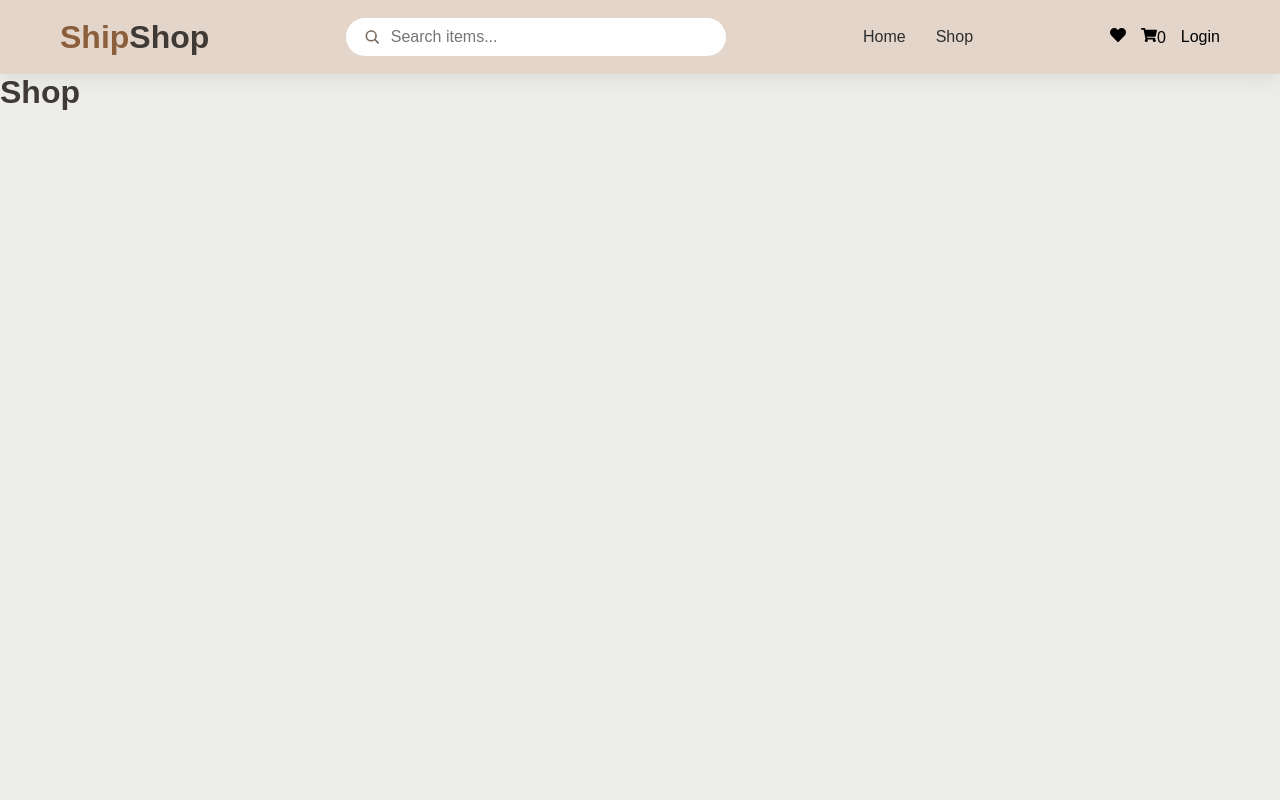
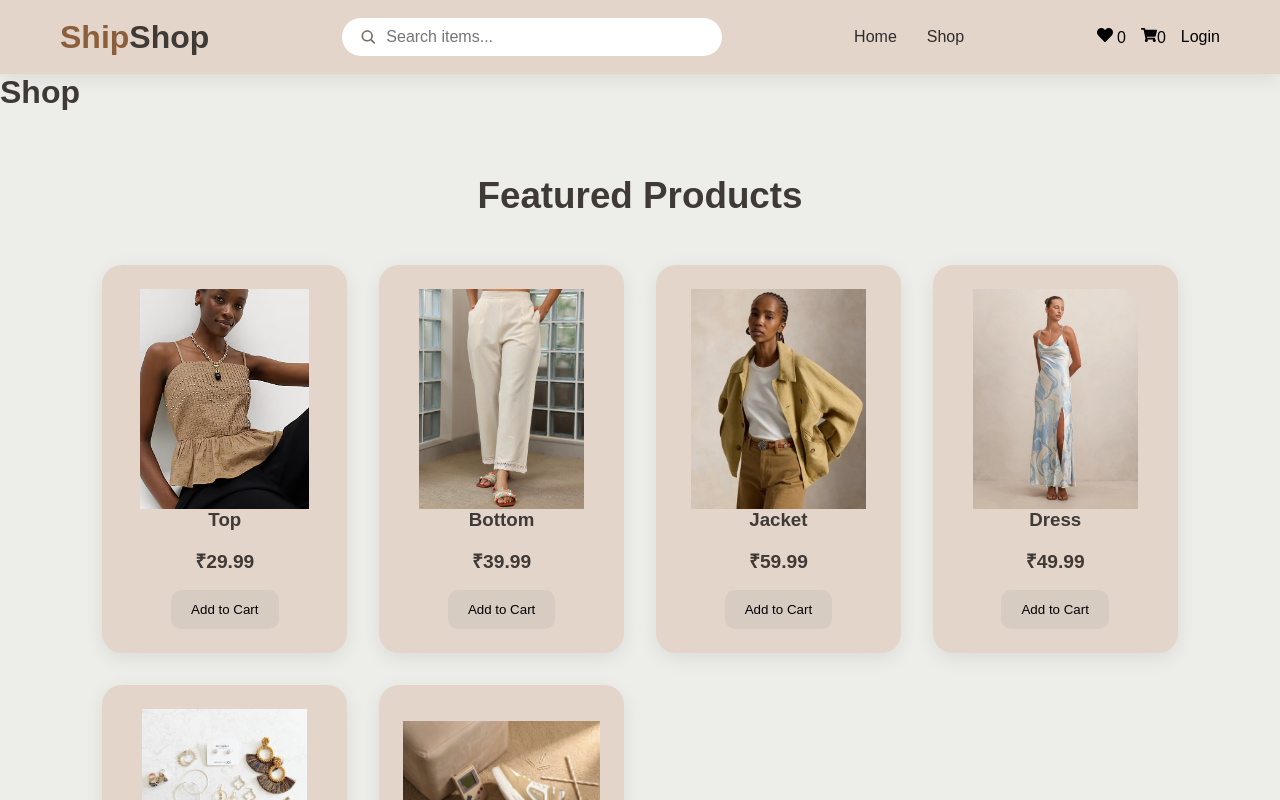
Before and after one commit to shwetha-c-hub/ShipShop, a React (Create React App) app: page /Shop in a window 1280 px wide. Shown: the top 800 px of the page. Built offline with nearby package versions, Linux system fonts and the light colour scheme.

Commit message:
added Wishlist

```diff
--- a/src/App.js
+++ b/src/App.js
@@ -5,22 +5,34 @@ import Home from "./pages/Home";
 import Shop from "./pages/Shop";
 import Cart from "./pages/Cart";
 import Login from "./pages/Login";
+import { useState } from "react";
 
 function App() {
+  const [search, setSearch] = useState("");
   <Route
     path="/product/:id"
     element={<ProductDetails />}
   />
   return (
     <>
-      <Navbar />
+      <Navbar
+        search={search}
+        setSearch={setSearch}
+      />
 
       <Routes>
-        <Route path="/" element={<Home />} />
+        <Route
+          path="/"
+          element={<Home search={search} />}
+        />
         <Route path="/Shop" element={<Shop />} />
         <Route path="/cart" element={<Cart />} />
         <Route path="/login" element={<Login />} />
         <Route path="/product/:id" element={<ProductDetails />} />
+        <Route
+          path="/shop"
+          element={<Shop search={search} />}
+        />
       </Routes>
     </>
   );
--- a/src/components/NavBar.jsx
+++ b/src/components/NavBar.jsx
@@ -4,10 +4,12 @@ import { IoSearch } from "react-icons/io5";
 import { useContext } from "react";
 import { CartContext } from "../context/CartContext";
 import { Link } from "react-router-dom";
+import { WishlistContext } from "../context/WishlistContext";
 
 
-function Navbar() {
+function Navbar({ search, setSearch }) {
     const { cart } = useContext(CartContext);
+    const { wishlist } = useContext(WishlistContext);
     const totalItems = cart.reduce((total, item) => {
         return total + item.quantity;
     }, 0);
@@ -17,7 +19,12 @@ function Navbar() {
 
             <div className="search-bar">
                 <IoSearch />
-                <input type="text" placeholder="Search items..." />
+                <input
+                    type="text"
+                    placeholder="Search items..."
+                    value={search}
+                    onChange={(e) => setSearch(e.target.value)}
+                />
             </div>
 
             <ul className="nav-links">
@@ -26,7 +33,7 @@ function Navbar() {
             </ul>
 
             <div className="nav-icons">
-                <button><FaHeart /></button>
+                <button><FaHeart /> {wishlist.length}</button>
                 <button><Link to="/cart" className="cart-btn">
                     <FaShoppingCart />
                     <span>{totalItems}</span>
--- a/src/components/ProductCard.jsx
+++ b/src/components/ProductCard.jsx
@@ -1,20 +1,29 @@
 import "../styles/ProductCard.css";
+import "../styles/WishList-btn.css"
 import { useContext } from "react";
 import { CartContext } from "../context/CartContext";
+import { WishlistContext } from "../context/WishlistContext";
 
-function ProductCard(props) {
+function ProductCard({ id, name, price, image }) {
     const { addToCart } = useContext(CartContext);
+    const { wishlist, addToWishlist, removeFromWishlist } =
+        useContext(WishlistContext);
+    const isWishlisted = wishlist.some(item => item.id === id);
     return (
         <div className="product-card">
 
-            <img src={props.image} alt={props.name} />
+            <img src={image} alt={name} />
 
-            <h3>{props.name}</h3>
+            <h3>{name}</h3>
 
-            <p className="price">₹{props.price}</p>
+            <p className="price">₹{price}</p>
 
             <button
-                onClick={() => addToCart(props)}
+                className="add-cart-btn"
+                onClick={(e) => {
+                    e.preventDefault();
+                    addToCart({ id, name, price, image });
+                }}
             >
                 Add to Cart
             </button>
--- a/src/components/Products.jsx
+++ b/src/components/Products.jsx
@@ -3,7 +3,10 @@ import products from "../data/products";
 import ProductCard from "./ProductCard";
 import { Link } from "react-router-dom";
 
-function Products() {
+function Products({ search }) {
+    const filteredProducts = products.filter((product) =>
+        product.name.toLowerCase().includes((search || "").toLowerCase())
+    );
     return (
         <section className="products">
 
@@ -11,8 +14,8 @@ function Products() {
 
             <div className="products-grid">
 
-                {products.map((product) => (
-
+                {filteredProducts.length > 0 ? (
+                    filteredProducts.map((product) => (
                         <Link
                             key={product.id}
                             to={`/product/${product.id}`}
@@ -25,8 +28,10 @@ function Products() {
                                 image={product.image}
                             />
                         </Link>
-
-                ))}
+                    ))
+                ) : (
+                    <h2>No products found.</h2>
+                )}
 
             </div>
 
--- /dev/null
+++ b/src/context/WishlistContext.jsx
@@ -0,0 +1,46 @@
+import { createContext, useState } from "react";
+
+export const WishlistContext = createContext();
+
+function WishlistProvider({ children }) {
+
+    const [wishlist, setWishlist] = useState([]);
+
+    const addToWishlist = (product) => {
+
+        const exists = wishlist.find(item => item.id === product.id);
+
+        if (exists) return;
+
+        setWishlist([...wishlist, product]);
+    };
+
+    const removeFromWishlist = (id) => {
+        setWishlist(wishlist.filter(item => item.id !== id));
+    };
+    const toggleWishlist = (product) => {
+        const exists = wishlist.some(item => item.id === product.id);
+
+        if (exists) {
+            removeFromWishlist(product.id);
+        } else {
+            addToWishlist(product);
+        }
+    };
+    return (
+
+        <WishlistContext.Provider
+            value={{
+                wishlist,
+                toggleWishlist,
+                addToWishlist,
+                removeFromWishlist,
+            }}
+        >
+            {children}
+        </WishlistContext.Provider>
+
+    );
+}
+
+export default WishlistProvider;
--- a/src/data/products.js
+++ b/src/data/products.js
@@ -8,25 +8,25 @@ import Footwear from '../assets/Footware.jpg';
 const products = [
     {
         id: 1,
-        name: "Tops",
+        name: "Top",
         price: 29.99,
         image: Tops
     },
     {
         id: 2,
-        name: "Bottoms",
+        name: "Bottom",
         price: 39.99,
         image: Bottoms
     },
     {
         id: 3,
-        name: "Jackets",
+        name: "Jacket",
         price: 59.99,
         image: jackets
     },
     {
         id: 4,
-        name: "Dresses",
+        name: "Dress",
         price: 49.99,
         image: Dresses
     },
--- a/src/index.js
+++ b/src/index.js
@@ -4,6 +4,7 @@ import ReactDOM from 'react-dom/client';
 import "./styles/index.css";
 import App from './App';
 import CartProvider from "./context/CartContext";
+import WishlistProvider from "./context/WishlistContext";
 
 
 const root = ReactDOM.createRoot(document.getElementById('root'));
@@ -11,7 +12,9 @@ root.render(
   <React.StrictMode>
     <BrowserRouter>
       <CartProvider>
-        <App />
+        <WishlistProvider>
+          <App />
+        </WishlistProvider>
       </CartProvider>
     </BrowserRouter>
   </React.StrictMode>
--- a/src/pages/Home.jsx
+++ b/src/pages/Home.jsx
@@ -2,12 +2,12 @@ import Hero from "../components/Hero";
 import Categories from "../components/Categories";
 import Products from "../components/Products";
 
-function Home() {
+function Home({ search }) {
     return (
         <>
             <Hero />
             <Categories />
-            <Products />
+            <Products search={search} />
         </>
     );
 }
--- a/src/pages/ProductDetails.jsx
+++ b/src/pages/ProductDetails.jsx
@@ -3,6 +3,8 @@ import { useParams } from "react-router-dom";
 import { useContext } from "react";
 import { CartContext } from "../context/CartContext";
 import products from "../data/products";
+import { FaHeart, FaRegHeart } from "react-icons/fa";
+import { WishlistContext } from "../context/WishlistContext";
 
 function ProductDetails() {
     const { id } = useParams();
@@ -11,6 +13,9 @@ function ProductDetails() {
     const product = products.find(
         (item) => item.id === Number(id)
     );
+    const { wishlist, toggleWishlist } = useContext(WishlistContext);
+
+    const isWishlisted = wishlist.some((item) => item.id === product.id);
 
     if (!product) {
         return <h2>Product not found</h2>;
@@ -35,11 +40,18 @@ function ProductDetails() {
                     minimal look.
                 </p>
 
-                <button
-                    onClick={() => addToCart(product)}
-                >
-                    Add to Cart
-                </button>
+                <div className="product-buttons">
+                    <button onClick={() => addToCart(product)}>
+                        Add to Cart
+                    </button>
+
+                    <button
+                        className="wishlist-btn"
+                        onClick={() => toggleWishlist(product)}
+                    >
+                        {isWishlisted ? <FaHeart /> : <FaRegHeart />}
+                    </button>
+                </div>
 
             </div>
 
--- a/src/pages/Shop.jsx
+++ b/src/pages/Shop.jsx
@@ -1,5 +1,12 @@
-function Shop() {
-    return <h1>Shop</h1>;
+import Products from "../components/Products";
+
+function Shop({ search }) {
+    return (
+        <div>
+            <h1>Shop</h1>
+            <Products search={search} />
+        </div>
+    );
 }
 
 export default Shop;
--- a/src/styles/ProductDetails.css
+++ b/src/styles/ProductDetails.css
@@ -61,3 +61,10 @@
 .product-info button:hover {
     background: var(--hover-color);
 }
+
+.product-buttons {
+    display: flex;
+    gap: 20px;
+    align-items: center;
+    margin-top: 30px;
+}
--- /dev/null
+++ b/src/styles/WishList-btn.css
@@ -0,0 +1,27 @@
+.wishlist-btn {
+    padding: 14px 28px;
+    background: var(--navbar-color);
+    border: none;
+    border-radius: 10px;
+    cursor: pointer;
+
+    display: flex;
+    justify-content: center;
+    align-items: center;
+
+    transition: 0.3s;
+}
+
+.wishlist-btn:hover {
+    background: var(--hover-color);
+}
+
+.wishlist-btn svg {
+    font-size: 22px;
+    color: var(--primary-color);
+    /* dark brown */
+}
+
+.product-buttons button {
+    height: 50px;
+}
```
Lines whose indentation alone changed are shown as unchanged.
